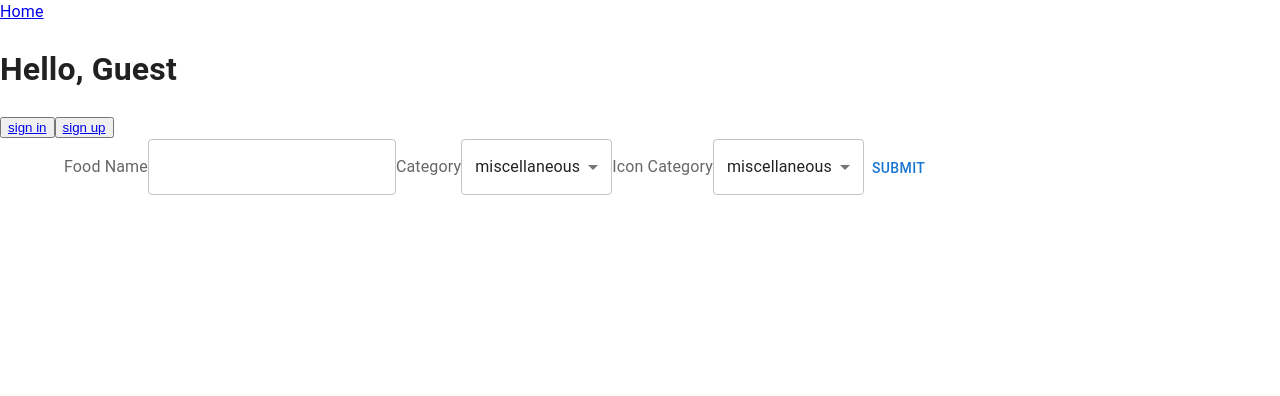
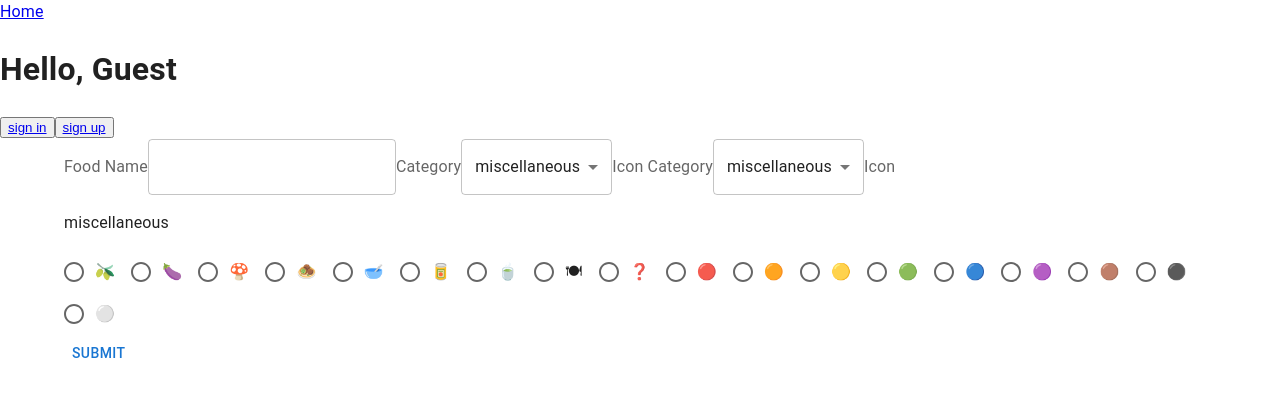
Before and after one commit to hphilpotts/veg-app-frontend-2.0, a React (Vite) app: page /addNewFood in a window 1280 px wide. Shown: the top 396 px of the page. Built offline with nearby package versions, Linux system fonts and the light colour scheme.

Commit message:
Icon selection loads by category

```diff
--- a/src/pages/FoodCreate.jsx
+++ b/src/pages/FoodCreate.jsx
@@ -1,6 +1,6 @@
 import React, { useContext, useState } from 'react'
 import { FormControl } from '@mui/base'
-import { Button, Container, FormLabel, MenuItem, Select, TextField } from '@mui/material'
+import { Button, Container, FormLabel, FormControlLabel, MenuItem, Radio, RadioGroup, Select, TextField } from '@mui/material'
 
 import { UserContext } from '../App'
 
@@ -41,11 +41,14 @@ export const FoodAdd = () => {
     }
   }
 
+  const currentIconObject = foodEmojis[iconGroup]
+
+  const iconOptions = Object.keys(currentIconObject).map(item => (
+    <FormControlLabel value={item} key={item} control={<Radio />} label={emoji(currentIconObject[item])} />
+  ))
 
   return (
     <Container>
-      {/* <p>{emoji(formInput.icon)}</p> test */}
-
       <FormControl>
         <FormLabel>Food Name</FormLabel>
         <TextField id='food-name-text-field' name='name' onChange={changeHandler} value={formInput.name}></TextField>
@@ -69,6 +72,18 @@ export const FoodAdd = () => {
             <MenuItem value={category} key={category + ix + 'b'}>{category}</MenuItem>
           ))}
         </Select>
+
+        <FormLabel id="demo-radio-buttons-group-label">Icon</FormLabel>
+        <p>{iconGroup}</p>
+        <RadioGroup
+          aria-labelledby="demo-radio-buttons-group-label"
+          defaultValue="female"
+          name="radio-buttons-group"
+          row
+        >
+          {iconOptions}
+        </RadioGroup>
+
         <Button type='submit' onClick={submitHandler}>submit</Button>
       </FormControl>
     </Container>
```
